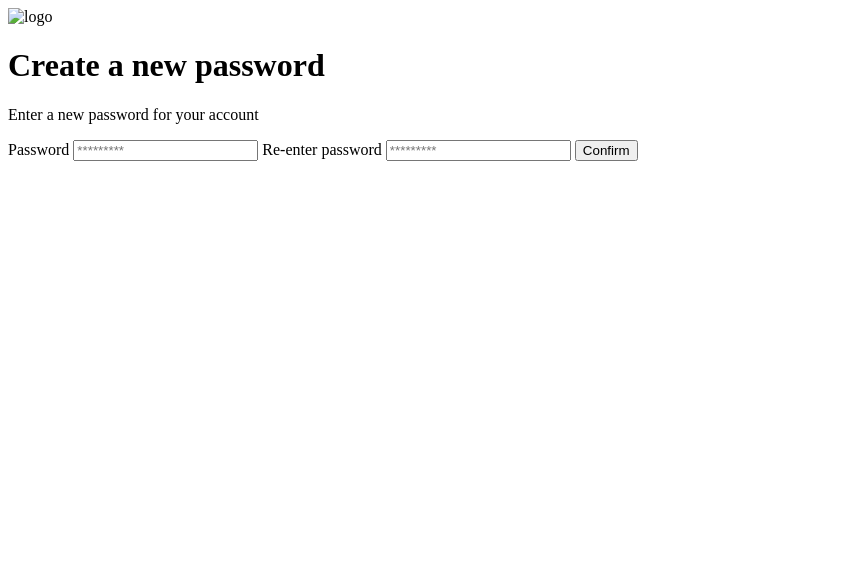
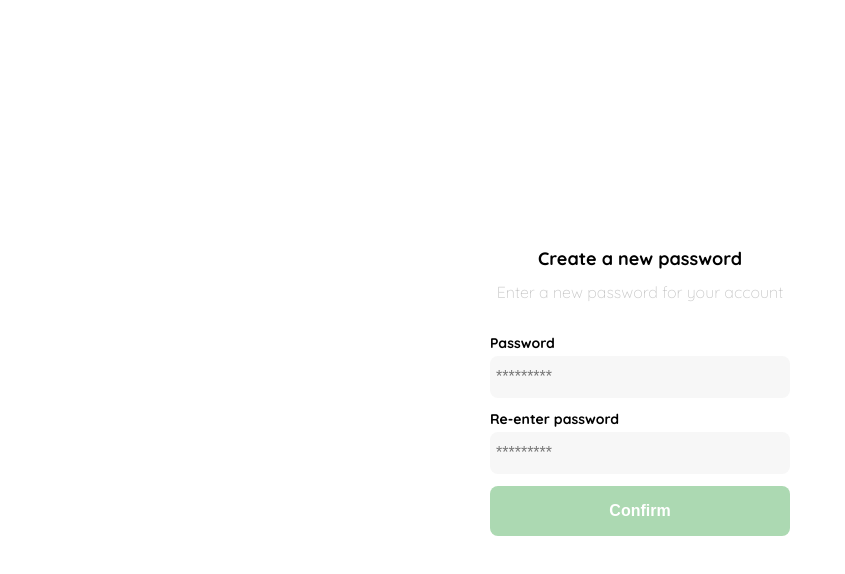
Before and after one commit to katzematt10/Practical_fronted_dev, a plain HTML site: page Class1.html in a window 1280 px wide. Shown: the whole page, without its empty margins (0-845 px from the left). Drawn offline with Linux system fonts and the light colour scheme.

Commit message:
We added style to our password scren 11-01-2022

```diff
--- a/Class1.html
+++ b/Class1.html
@@ -4,14 +4,115 @@
     <meta charset="UTF-8">
     <meta http-equiv="X-UA-Compatible" content="IE=edge">
     <meta name="viewport" content="width=device-width, initial-scale=1.0">
+    <!--Here we'll put our font links-->
+    <link rel="preconnect" href="https://fonts.googleapis.com">
+    <link rel="preconnect" href="https://fonts.gstatic.com" crossorigin>
+    <link href="https://fonts.googleapis.com/css2?family=Quicksand:wght@300;500;700&display=swap" rel="stylesheet">
     <title>Document</title>
+    <style>
+        :root {
+            /*Here we're defining our CSS variables*/
+            /*In this case, colors*/
+            --white: #FFFFFF;
+            --black: #000000;
+            --very-light-pink: #C7C7C7;
+            --text-input-field: #F7F7F7;
+            --hospital-geen: #ACD9B2;
+
+            /*we define size variables*/
+            --sm: 14px; /*Small*/
+            --md: 16px; /*Mid ot Medium*/
+            --lg: 18px; /*Large*/
+        }
+        /*We'll bring all our classes*/
+        body {
+            margin: 0; /*We're removing default margins*/
+            font-family: 'Quicksand', sans-serif;
+        }
+        .login {
+            width: 100%; /*Our container must size all the screen*/
+            height: 100vh;
+            /*Now we'll center all our items and to do it easily
+            We'll use Grid and a property called place-items*/
+            display: grid;
+            place-items: center;
+        }
+        .form-container {
+            display: grid;
+            grid-template-rows: auto 1fr auto;
+            /*We defined 3 rows, the second one is defined as 1fr of the space
+            and the other two is the remaining space*/
+            width: 300px;
+        }
+        .logo {
+            width: 150px;
+            margin-bottom: 48px;
+            justify-self: center;
+            display: none; /*This property is none, bc we're designing
+            the desktop layout and we'll display our logo in mobile with
+            the responsive design.*/
+        }
+        .title {
+            font-size: var(--lg);
+            margin-bottom: 12px;
+            text-align: center;
+        }
+        .subtitle {
+            color: var(--very-light-pink);
+            font-size: var(--md);
+            font-weight: 300;
+            margin-top: 0;
+            margin-bottom: 32px;
+            text-align: center;
+        }
+        .form {
+            display: flex;
+            flex-direction: column;
+        }
+        .label {
+            font-size: var(--sm);
+            font-weight: bold;
+            margin-bottom: 4px;
+        }
+        .input {
+            /*To replicate our proposed design we need
+            to copy the color, the size and the form*/
+            background-color: var(--text-input-field);
+            border: none;
+            border-radius: 8px;
+            height: 30px;
+            font-size: var(--md);
+            padding: 6px;
+            margin-bottom: 12px;
+        }
+        .primary-button {
+            background-color: var(--hospital-geen); /*Defines the button's color*/
+            border: none;
+            border-radius: 8px;
+            color: var(--white);
+            width: 100%;
+            cursor: pointer; /*Change the cursor when we're above*/
+            font-size: var(--md);
+            font-weight: bold;
+            height: 50px; /*This avoid to show our button so small*/
+        }
+        .login-button {
+            margin-top: 14ppx;
+            margin-bottom: 30px;
+        }
+        @media (max-width: 640px) {
+            .logo{
+                display: block;
+            }
+        }
+    </style>
 </head>
 <body>
-    <div class="Login">
+    <div class="login">
         <!--This container will contain all the screen-->
         <div class="form-container">
             <!--This container will contain all the login form-->
-            <img src="" alt="logo" class="logo">
+            <img src="./Platzi_YardSale_Logos/logo_yard_sale.svg" alt="logo" class="logo">
             <h1 class="title">Create a new password</h1>
             <p class="subtitle">Enter a new password for your account</p>
             <form action="/" class="form">
@@ -29,7 +130,6 @@
                 <!--In a form we can put a <button> or an submit-type <input>-->
                 <input type="submit" value="Confirm" class="primary-button login-button">
             </form>
-
         </div>
     </div>
 </body>
```
